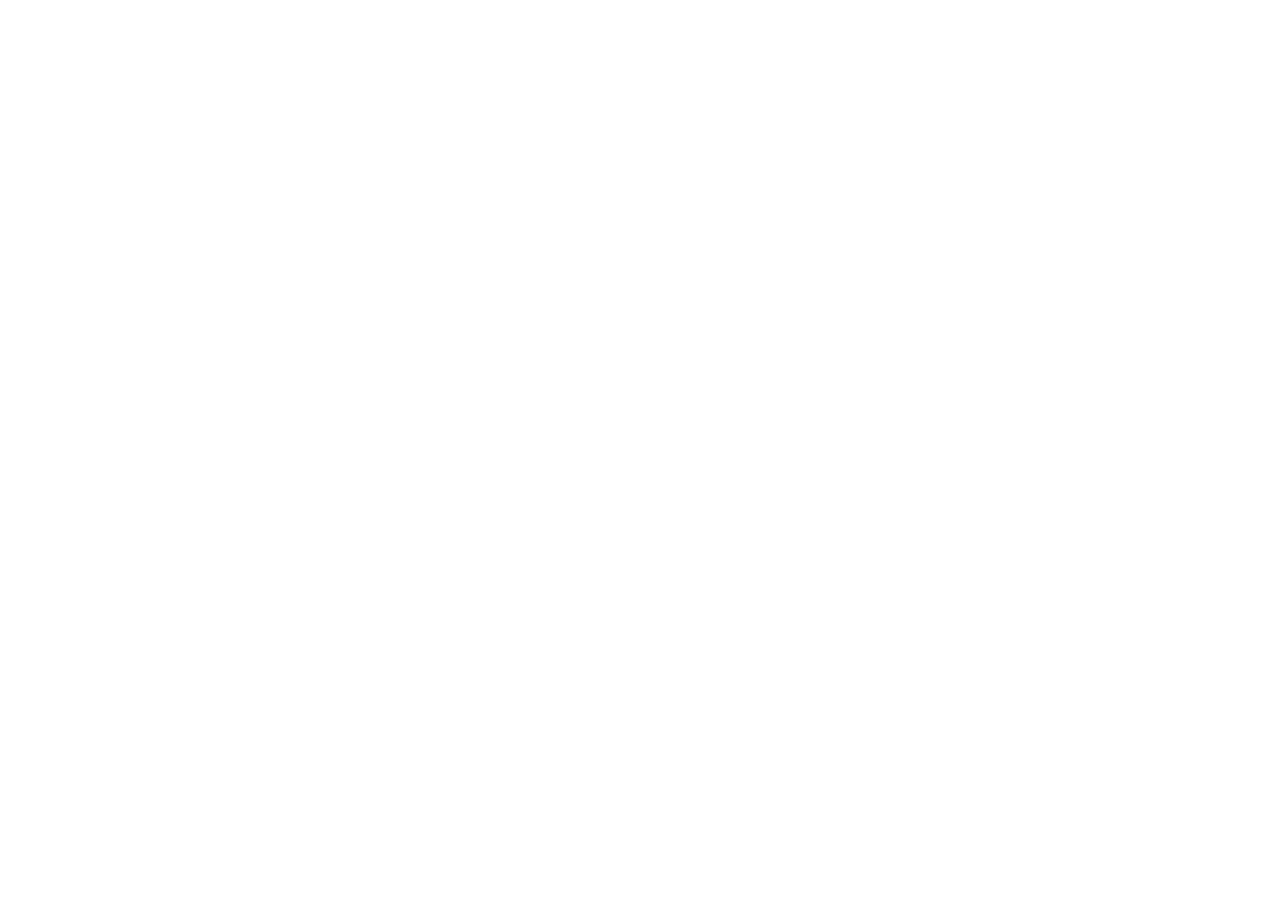
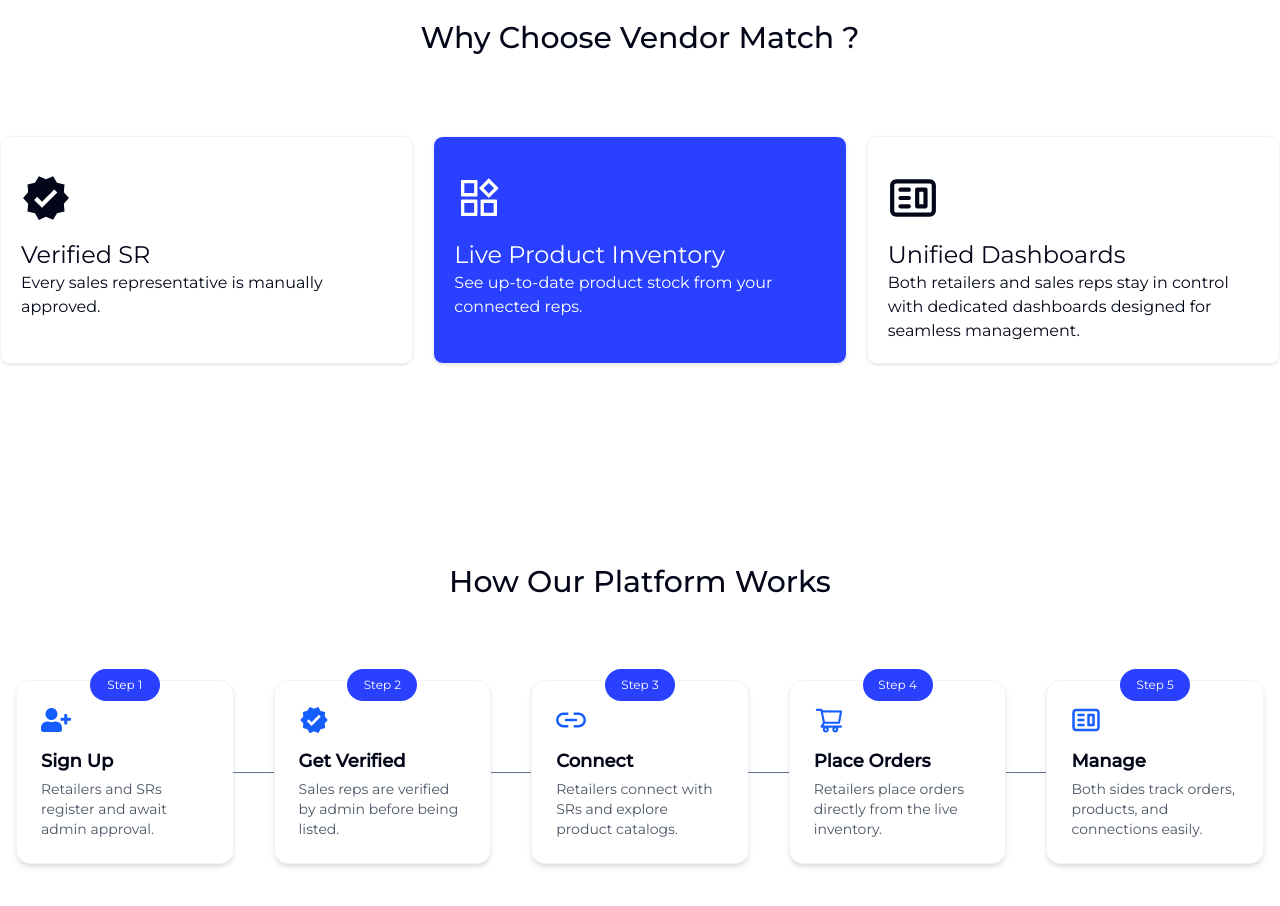
Before and after one commit to faisalchowdhury/supplier-retailer-relationship-nextjs, a Next.js app: page / in a window 1280 px wide. Shown: the part 1740-2646 px from the top of the page. Built offline with nearby package versions, Linux system fonts and the light colour scheme.

Commit message:
UI - How platform works Steps section created

```diff
--- a/src/app/layout.js
+++ b/src/app/layout.js
@@ -15,7 +15,7 @@
 export default function RootLayout({ children }) {
   return (
     <html lang="en">
-      <body className={`${montserrat.className}  antialiased h-[5000px]`}>
+      <body className={`${montserrat.className}  antialiased `}>
         <Header></Header>
         <main className="max-w-7xl mx-auto">{children}</main>
       </body>
--- a/src/app/page.js
+++ b/src/app/page.js
@@ -1,6 +1,8 @@
 import HeroSection from "@/components/home-components/HeroSection";
 import RetailerSection from "@/components/home-components/RetailerSection";
 import SrSection from "@/components/home-components/SrSection";
+import FeatureSection from "@/components/home-components/FeatureSection";
+import ProcessSection from "@/components/home-components/ProcessSection";
 
 export default function Home() {
   return (
@@ -8,6 +10,8 @@
       <HeroSection></HeroSection>
       <RetailerSection></RetailerSection>
       <SrSection></SrSection>
+      <FeatureSection></FeatureSection>
+      <ProcessSection></ProcessSection>
     </section>
   );
 }
--- /dev/null
+++ b/src/components/home-components/FeatureSection.jsx
@@ -0,0 +1,47 @@
+import React from "react";
+import { MdVerified } from "react-icons/md";
+import { AiOutlineProduct } from "react-icons/ai";
+import { CgWebsite } from "react-icons/cg";
+const FeatureSection = () => {
+  const featureCards = [
+    {
+      icon: <MdVerified size={50} />,
+      title: "Verified SR",
+      description: "Every sales representative is manually approved.",
+    },
+    {
+      icon: <AiOutlineProduct size={50} />,
+      title: "Live Product Inventory",
+      description: "See up-to-date product stock from your connected reps.",
+    },
+    {
+      icon: <CgWebsite size={50} />,
+      title: "Unified Dashboards",
+      description:
+        "Both retailers and sales reps stay in control with dedicated dashboards designed for seamless management.",
+    },
+  ];
+
+  return (
+    <section className="my-20">
+      <h2 className="text-3xl font-medium text-center my-20">
+        Why Choose Vendor Match ?
+      </h2>
+      <div className="grid grid-cols-3 gap-5 ">
+        {featureCards.map((card, i) => (
+          <div
+            className={`${
+              i === 1 && "bg-primary text-white"
+            }  p-5 rounded-lg shadow border border-slate-100 hover:shadow-2xl`}>
+            <div className="my-4">{card.icon}</div>
+
+            <h3 className="text-2xl">{card.title}</h3>
+            <p>{card.description}</p>
+          </div>
+        ))}
+      </div>
+    </section>
+  );
+};
+
+export default FeatureSection;
--- /dev/null
+++ b/src/components/home-components/ProcessSection.jsx
@@ -0,0 +1,71 @@
+import React from "react";
+import { FaUserPlus } from "react-icons/fa";
+import { MdVerified } from "react-icons/md";
+import { FiLink2 } from "react-icons/fi";
+import { AiOutlineShoppingCart } from "react-icons/ai";
+import { CgWebsite } from "react-icons/cg";
+
+const ProcessSection = () => {
+  const steps = [
+    {
+      step: 1,
+      title: "Sign Up",
+      icon: <FaUserPlus size={30} />,
+      description: "Retailers and SRs register and await admin approval.",
+    },
+    {
+      step: 2,
+      title: "Get Verified",
+      icon: <MdVerified size={30} />,
+      description: "Sales reps are verified by admin before being listed.",
+    },
+    {
+      step: 3,
+      title: "Connect",
+      icon: <FiLink2 size={30} />,
+      description: "Retailers connect with SRs and explore product catalogs.",
+    },
+    {
+      step: 4,
+      title: "Place Orders",
+      icon: <AiOutlineShoppingCart size={30} />,
+      description: "Retailers place orders directly from the live inventory.",
+    },
+    {
+      step: 5,
+      title: "Manage",
+      icon: <CgWebsite size={30} />,
+      description: "Both sides track orders, products, and connections easily.",
+    },
+  ];
+  return (
+    <section className="my-50">
+      <div className="px-4">
+        <h2 className="text-3xl font-medium text-center my-20">
+          How Our Platform Works
+        </h2>
+        <div className="relative  grid grid-cols-2 lg:grid-cols-5 items-center md:justify-between gap-10">
+          {steps.map((step, index) => (
+            <div
+              key={index}
+              className="bg-white shadow-md rounded-xl p-6 w-full relative border border-slate-100">
+              <div className="absolute bg-primary py-2 text-white flex justify-center items-center text-xs rounded-full right-0 left-0 -top-3 w-[70px] m-auto">
+                Step {step.step}
+              </div>
+              <div className="mx-auto text-blue-600 mb-3">{step.icon}</div>
+              <h3 className="text-lg font-semibold mb-1">{step.title}</h3>
+              <p className="text-sm text-gray-600">{step.description}</p>
+
+              {/* Connector line - hidden on last item */}
+              {index < steps.length - 1 && (
+                <div className="hidden lg:block absolute top-1/2 right-0  left-44 transform translate-x-1/2 w-20 h-[1px] bg-secondary"></div>
+              )}
+            </div>
+          ))}
+        </div>
+      </div>
+    </section>
+  );
+};
+
+export default ProcessSection;
```
